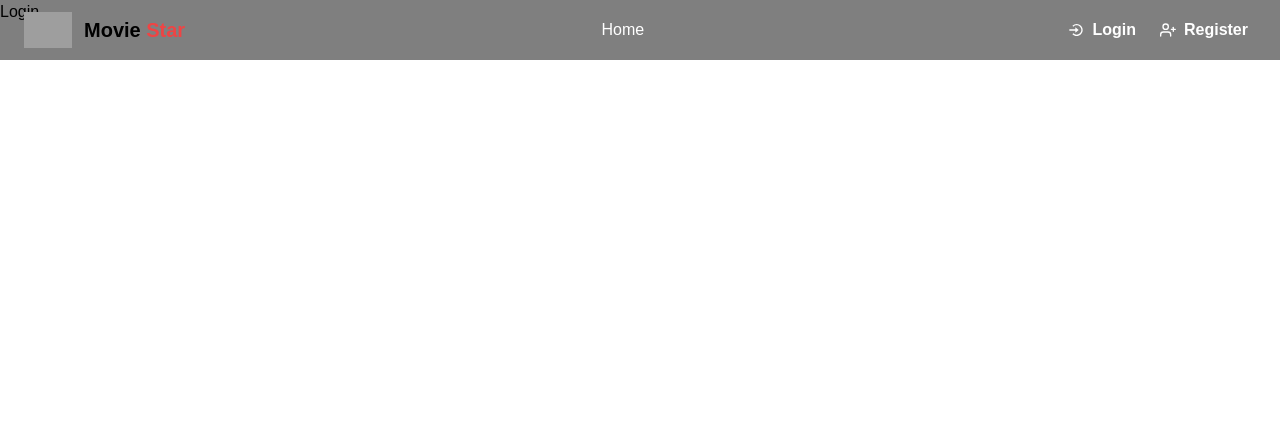
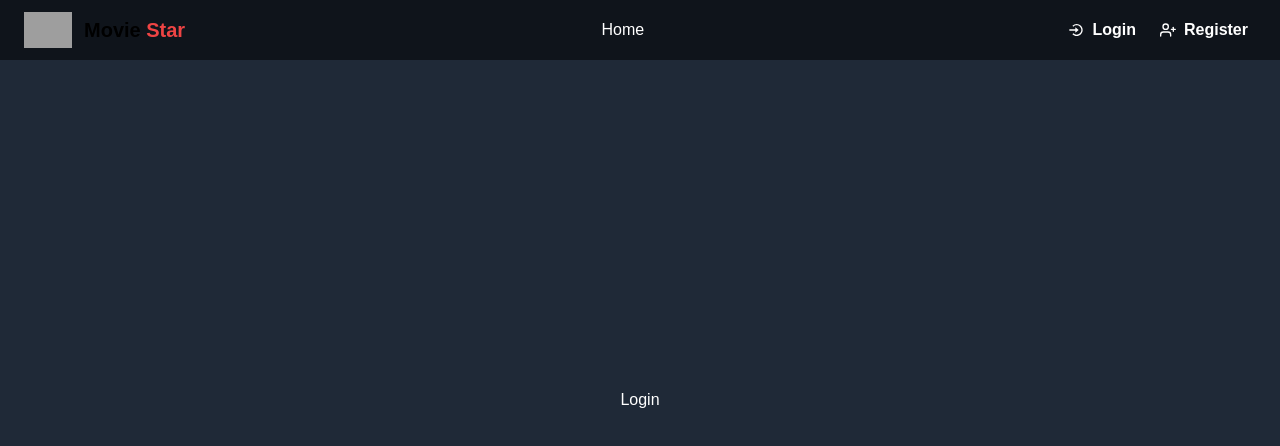
Before and after one commit to abayzv/recruit-test-reactjs, a React (Create React App) app: page /login in a window 1280 px wide. Shown: the top 446 px of the page. Built offline with nearby package versions, Linux system fonts and the light colour scheme; grey boxes are pictures that could not be loaded.

Commit message:
fix header

```diff
--- a/src/components/layout/header.tsx
+++ b/src/components/layout/header.tsx
@@ -11,7 +11,7 @@ export default function Header() {
             <nav className="px-4 lg:px-6 py-2.5 bg-black lg:bg-opacity-50">
                 <div className="flex flex-wrap justify-between items-center">
                     <a href="https://flowbite.com" className="flex items-center">
-                        <img src="https://flowbite.com/docs/images/logo.svg" className="mr-3 h-6 sm:h-9" alt="Flowbite Logo" />
+                        <img src="https://cdn-icons-png.flaticon.com/512/1456/1456703.png" className="mr-3 h-6 sm:h-9" alt="Flowbite Logo" />
                         <span className="self-center text-xl font-semibold whitespace-nowrap dark:text-white">Movie <span className='text-red-500'>Star</span></span>
                     </a>
                     <div className="lg:flex items-center lg:order-2">
--- a/src/containers/Auth/login.tsx
+++ b/src/containers/Auth/login.tsx
@@ -3,7 +3,9 @@ import Layout from "../../components/layout";
 export default function Login() {
     return (
         <Layout>
-            <h1>Login</h1>
+            <div className="h-screen w-screen flex items-center justify-center bg-gray-800 text-white">
+                Login
+            </div>
         </Layout>
     )
 }
--- a/src/containers/Auth/register.tsx
+++ b/src/containers/Auth/register.tsx
@@ -3,7 +3,9 @@ import Layout from "../../components/layout";
 export default function Register() {
     return (
         <Layout>
-            <h1>Register</h1>
+            <div className="h-screen w-screen flex items-center justify-center bg-gray-800 text-white">
+                Register
+            </div>
         </Layout>
     )
 }
```
